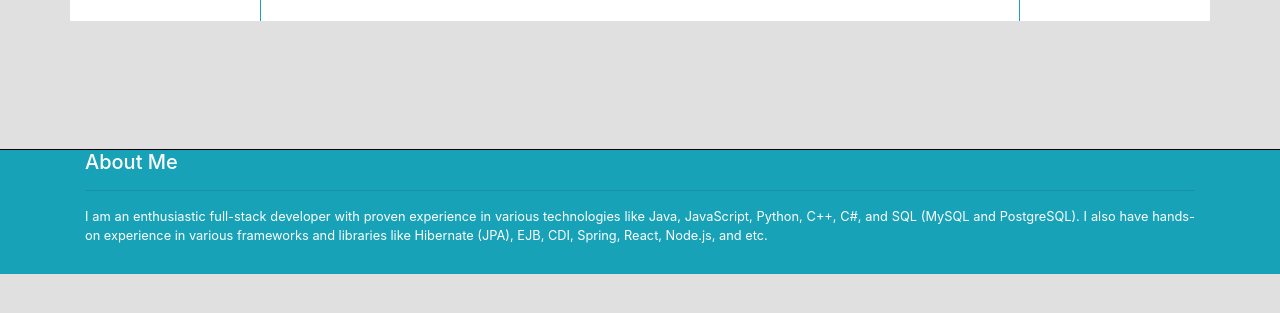
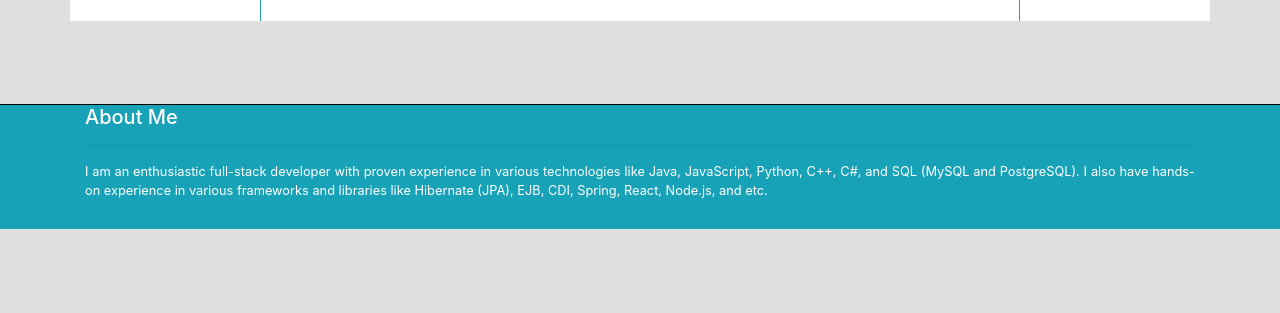
Before and after one commit to Deepak-PS/projects, a plain HTML site: page index.html in a window 1280 px wide. Shown: the part 375-688 px from the top of the page. Drawn offline with nearby package versions, Linux system fonts and the light colour scheme.

Commit message:
Update style.css

```diff
--- a/css/style.css
+++ b/css/style.css
@@ -36,5 +36,5 @@ footer {
 
 @media (min-width: 576px) {
 #aboutMeFooter {
-   margin-top:10%;
+   margin-top: 6.5%;
 }
```
